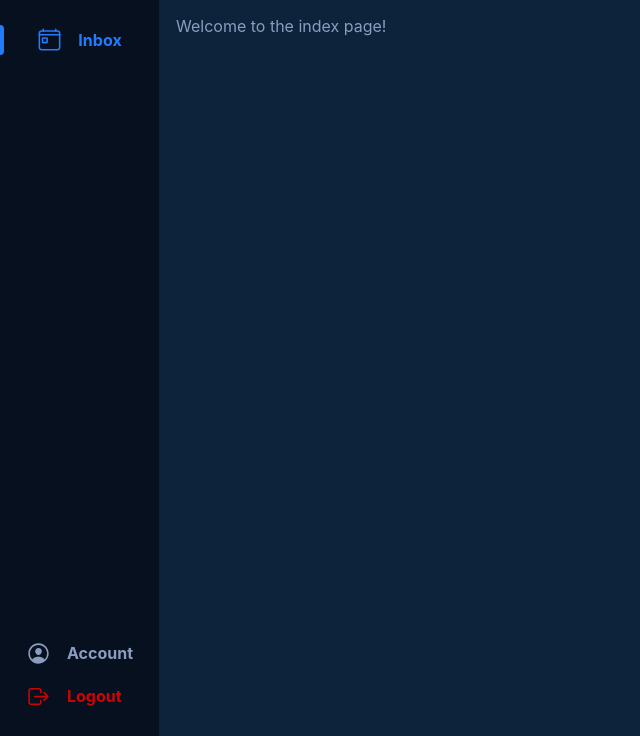
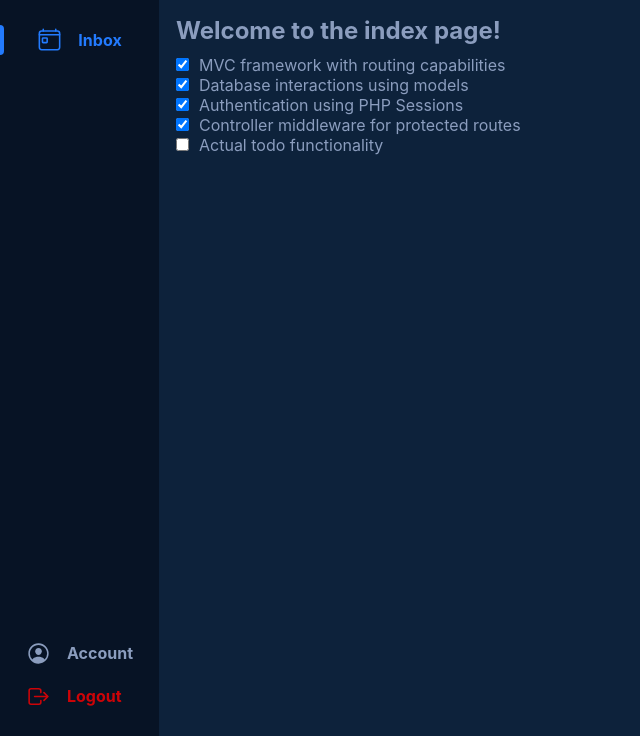
Before and after one commit to chas-academy/u04-todo-app-SkySails, a PHP site: page / in a window 1280 px wide. Shown: the part 64-800 px from the top of the page, without its empty margins (0-640 px from the left). Run offline with PHP 8.4, Linux system fonts and the light colour scheme; the visitor is signed in with stand-in values (Sample User, id 1); some libraries are stand-ins or nearby versions.

Commit message:
Add meta checklist to index page

```diff
--- a/Views/Index.html.twig
+++ b/Views/Index.html.twig
@@ -13,6 +13,27 @@
 
 {% block content %}
   <main>
-    Welcome to the index page!
+    <h2>
+      Welcome to the index page!
+    </h2>
+    <ul style="list-style: none;">
+      <li>
+        <input type="checkbox" name="" id="" checked />MVC framework with
+        routing capabilities
+      </li>
+      <li>
+        <input type="checkbox" name="" id="" checked />Database interactions
+        using models
+      </li>
+      <li>
+        <input type="checkbox" name="" id="" checked />Authentication using PHP
+        Sessions
+      </li>
+      <li>
+        <input type="checkbox" name="" id="" checked />Controller middleware for
+        protected routes
+      </li>
+      <li><input type="checkbox" name="" id="" />Actual todo functionality</li>
+    </ul>
   </main>
 {% endblock %}
--- a/assets/css/main.css
+++ b/assets/css/main.css
@@ -108,7 +108,7 @@ aside #sidenav-list {
           align-items: center;
   padding: 1em 0;
   list-style: none;
-  background-color: #06101f;
+  background-color: #071325;
 }
 
 aside #sidenav-list a {
@@ -208,4 +208,8 @@ main h2 {
   -webkit-box-shadow: 0 0 0 3px #2394fea9;
           box-shadow: 0 0 0 3px #2394fea9;
 }
+
+input[type='checkbox'] {
+  margin-right: 10px;
+}
 /*# sourceMappingURL=main.css.map */
--- a/assets/css/main.scss
+++ b/assets/css/main.scss
@@ -84,7 +84,7 @@ aside {
     align-items: center;
     padding: 1em 0;
     list-style: none;
-    background-color: rgb(6, 16, 31);
+    background-color: rgb(7, 19, 37);
 
     a {
       display: flex;
@@ -168,3 +168,7 @@ main {
     }
   }
 }
+
+input[type='checkbox'] {
+  margin-right: 10px;
+}
```
Also changed, not shown: 1 other file.
